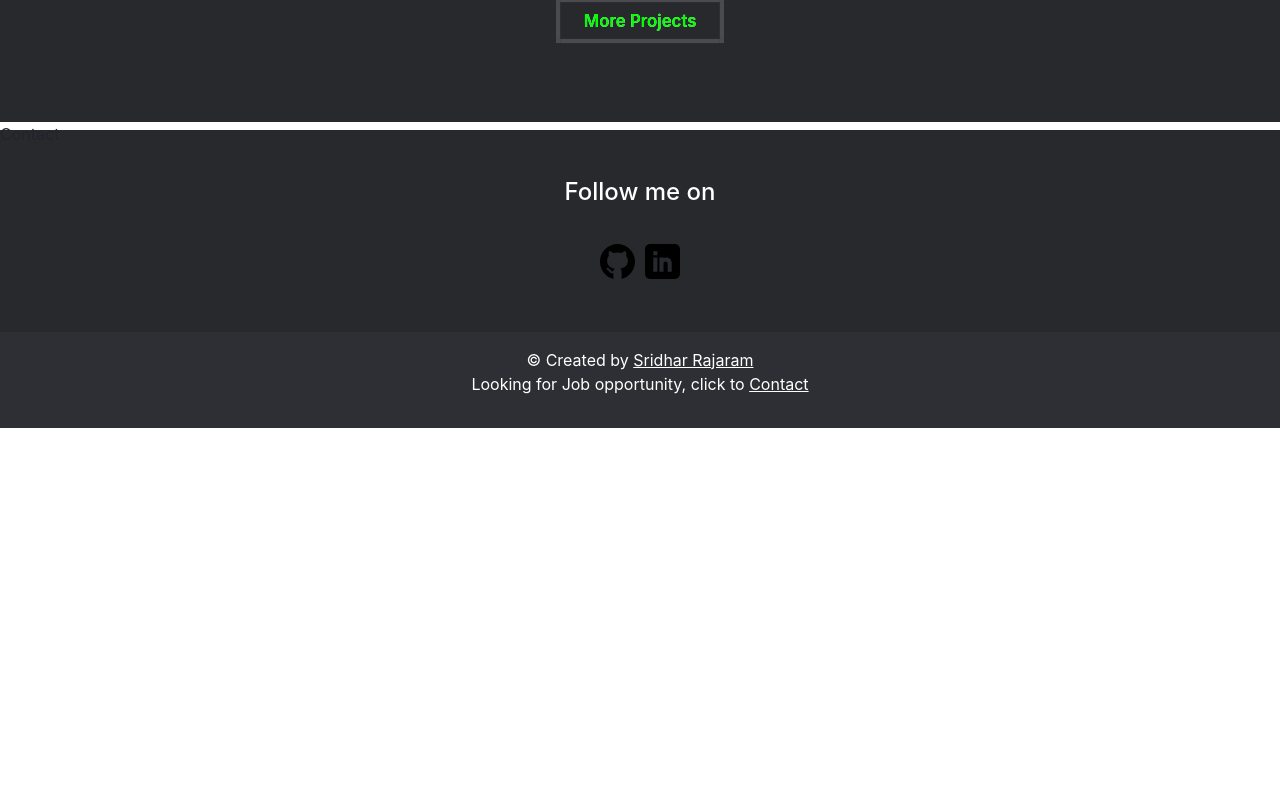
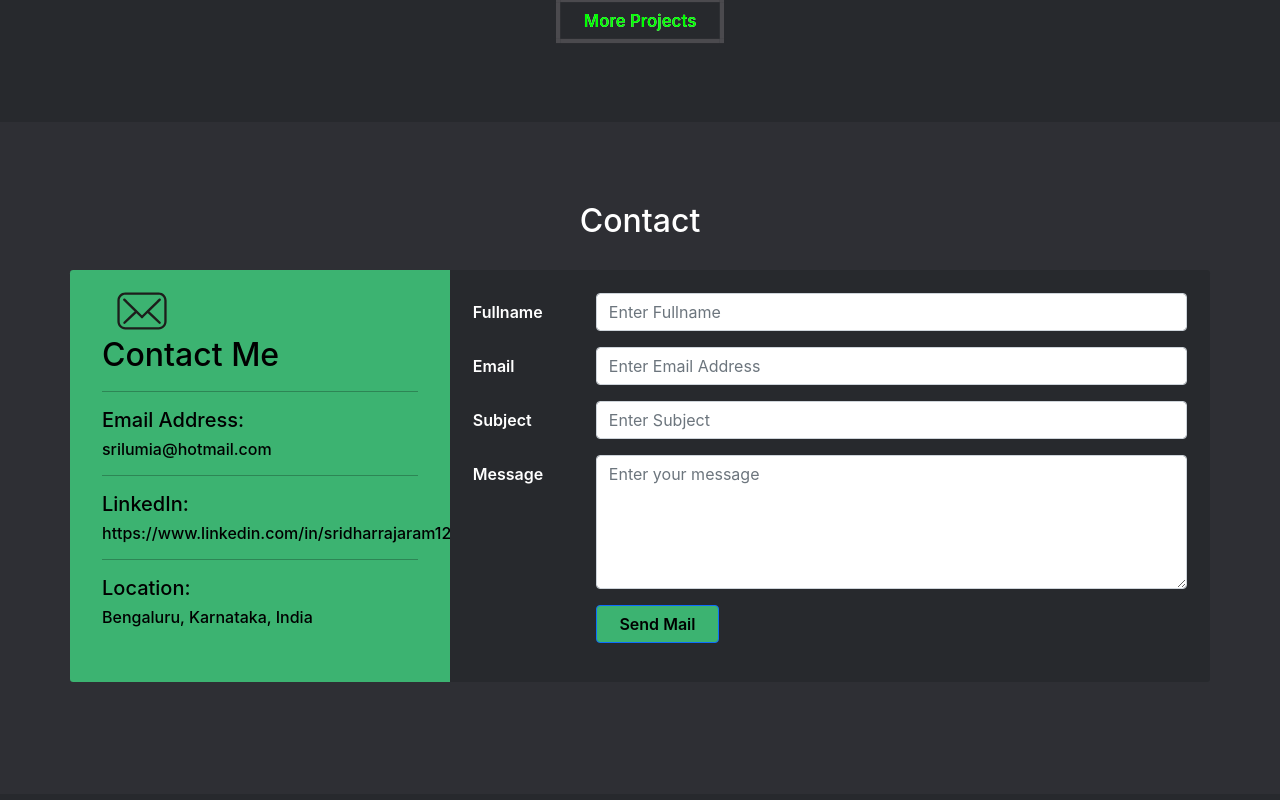
Before and after one commit to sridharrajaram/portfolio, a React (Create React App) app: page / in a window 1280 px wide. Shown: the part 4780-5580 px from the top of the page. Before the commit the page ends 5208 px from the top, so only its background shows below. Built offline with nearby package versions, Linux system fonts and the light colour scheme.

Commit message:
Contacts Page added

```diff
--- a/src/components/Contact/Contact.css
+++ b/src/components/Contact/Contact.css
@@ -0,0 +1,32 @@
+#contact {
+    background-color:rgb(46, 47, 52);
+    color: #fff;
+    height: 100%;
+    border-top: 0;
+    padding-bottom: 10%;
+  }
+#contact .col-md-4{
+    background: mediumseagreen;
+    padding: 1em 2em 1em 2em;
+    border-top-left-radius: 0.2rem;
+    border-bottom-left-radius: 0.2rem;
+    color:black;
+}
+
+#contact .col-md-8{
+    background: #27292d;
+    padding: 2%;
+    border-top-right-radius: 0.2rem;
+    border-bottom-right-radius: 0.2rem;
+    color:black;
+}
+.contact-form Label{
+    font-weight:600;
+    color:white;
+}
+.contact-form Button{
+    background:mediumseagreen;
+    color: black;
+    font-weight: 600;
+    width: 25%;
+}
--- a/src/components/Contact/Contact.js
+++ b/src/components/Contact/Contact.js
@@ -1,10 +1,170 @@
-import React from 'react';
-import '../Contact/Contact.css';
+import React, { useState } from "react";
+import "./Contact.css";
+import axios from "axios";
+import { Button, Col, Form, FormGroup, Input, Label } from "reactstrap";
 
-function Contact() {
+const uri = "http://localhost:5000/send_mail";
+
+function Contact(props) {
+  const myProfileDetails = props.details;
+  const [fullname, setFullname] = useState("");
+  const [email, setEmail] = useState("");
+  const [subject, setSubject] = useState("");
+  const [message, setMessage] = useState("");
+  const [sent, setSent] = useState(false);
+
+  // For reseting to initial form
+  const resetContactForm = (e) => {
+    setFullname("");
+    setEmail("");
+    setSubject("");
+    setMessage("");
+
+    setTimeout(() => {
+      setSent(false);
+    }, 3000);
+  };
+
+  const handleSendMail = async (e) => {
+    e.preventDefault();
+
+    let contactData = { fullname, email, subject, message };
+
+    try {
+      await axios.post(`${uri}`, contactData);
+      setSent(true);
+    } catch (error) {
+      console.log("Mail not sent");
+    }
+    resetContactForm();
+  };
   return (
-    <div>Contact</div>
-  )
+    <section id="contact">
+      <div className="container">
+        <h2 className="text-center">Contact</h2>
+        <Form onSubmit={handleSendMail}>
+          <div className="row" style={{ marginTop: "30px" }}>
+            <div className="col-md-4">
+              <div>
+                <img
+                  src="/assets/images/mail.svg"
+                  style={{ width: "80px", height: "50px" }}
+                  alt="contact"
+                />
+                <h2>Contact Me</h2>
+                <hr />
+                <h5>Email Address:</h5>
+                <h6>{myProfileDetails.profile_links.email.link}</h6>
+                <hr />
+                <h5>LinkedIn:</h5>
+                <h6>{myProfileDetails.profile_links.linkedin.link}</h6>
+                <hr />
+                <h5>Location:</h5>
+                <h6>{myProfileDetails.location}</h6>
+              </div>
+            </div>
+            <div className="col-md-8">
+              <div className="contact-form">
+                <FormGroup row>
+                  <Label for="fullname" sm={2}>
+                    Fullname
+                  </Label>
+                  <Col sm={10}>
+                    <Input
+                      id="fullname"
+                      name="fullname"
+                      placeholder="Enter Fullname"
+                      type="text"
+                      value={fullname}
+                      onChange={(e) => {
+                        setFullname(e.target.value);
+                      }}
+                      required
+                    />
+                  </Col>
+                </FormGroup>
+                <FormGroup row>
+                  <Label for="emailaddress" sm={2}>
+                    Email
+                  </Label>
+                  <Col sm={10}>
+                    <Input
+                      id="emailaddress"
+                      name="emailaddress"
+                      placeholder="Enter Email Address"
+                      type="text"
+                      value={email}
+                      onChange={(e) => {
+                        setEmail(e.target.value);
+                      }}
+                      required
+                    />
+                  </Col>
+                </FormGroup>
+                <FormGroup row>
+                  <Label for="subject" sm={2}>
+                    Subject
+                  </Label>
+                  <Col sm={10}>
+                    <Input
+                      id="subject"
+                      name="subject"
+                      placeholder="Enter Subject"
+                      type="text"
+                      value={subject}
+                      onChange={(e) => {
+                        setSubject(e.target.value);
+                      }}
+                      required
+                    />
+                  </Col>
+                </FormGroup>
+                <FormGroup row>
+                  <Label for="message" sm={2}>
+                    Message
+                  </Label>
+                  <Col sm={10}>
+                    <Input
+                      id="message"
+                      name="message"
+                      type="textarea"
+                      rows="5"
+                      placeholder="Enter your message"
+                      value={message}
+                      onChange={(e) => {
+                        setMessage(e.target.value);
+                      }}
+                      required
+                    />
+                  </Col>
+                </FormGroup>
+                <FormGroup row>
+                  <Col sm={2}></Col>
+                  <Col sm={10}>
+                    {!sent ? (
+                      <div className="col-sm-offset-2 col-sm-10">
+                        <Button
+                          type="submit"
+                          className="btn btn-default"
+                          color="primary"
+                        >
+                          Send Mail
+                        </Button>
+                      </div>
+                    ) : (
+                      <h3 style={{ color: "Yellow" }}>
+                        Mail Sent Successfully
+                      </h3>
+                    )}
+                  </Col>
+                </FormGroup>
+              </div>
+            </div>
+          </div>
+        </Form>
+      </div>
+    </section>
+  );
 }
 
-export default Contact
+export default Contact;
```
